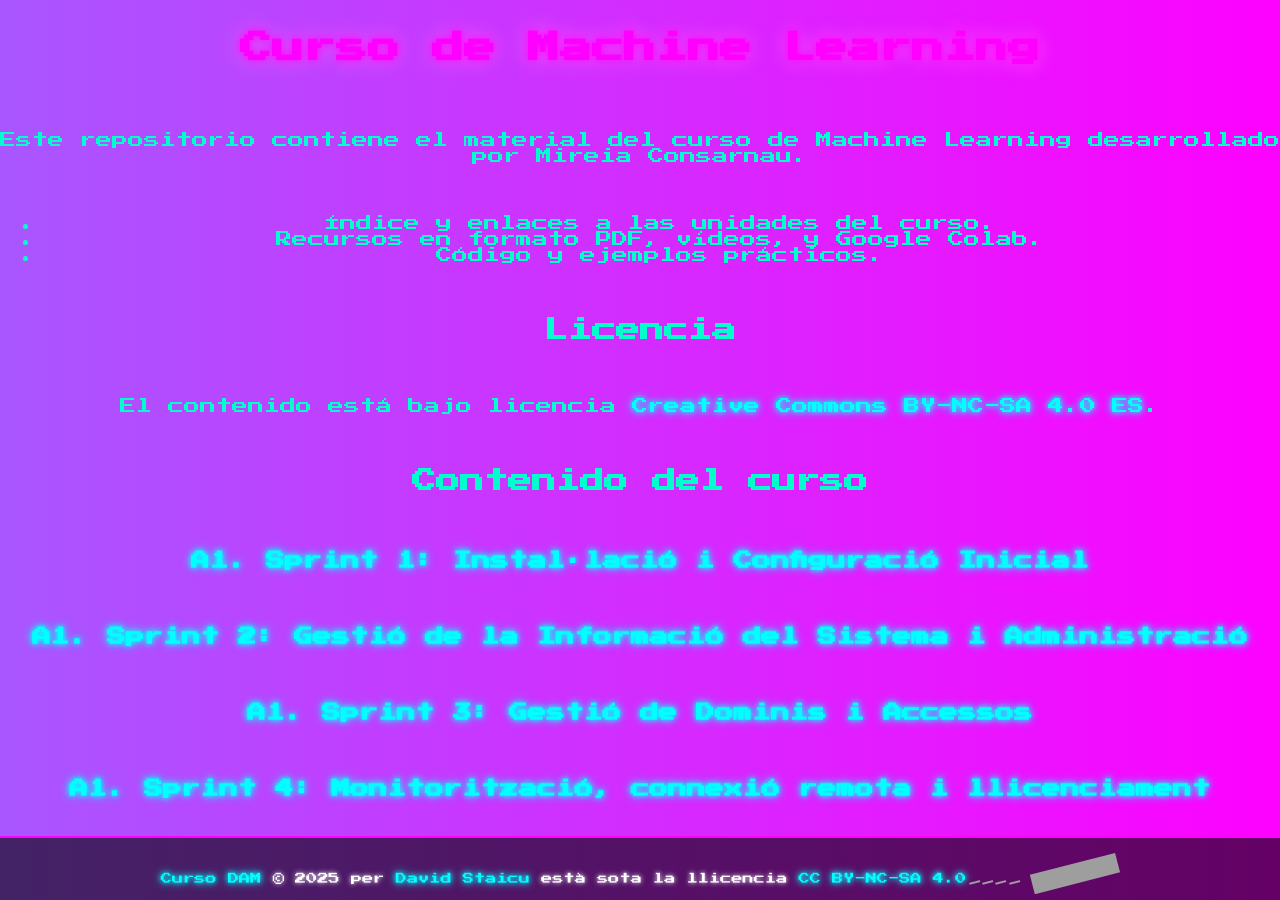
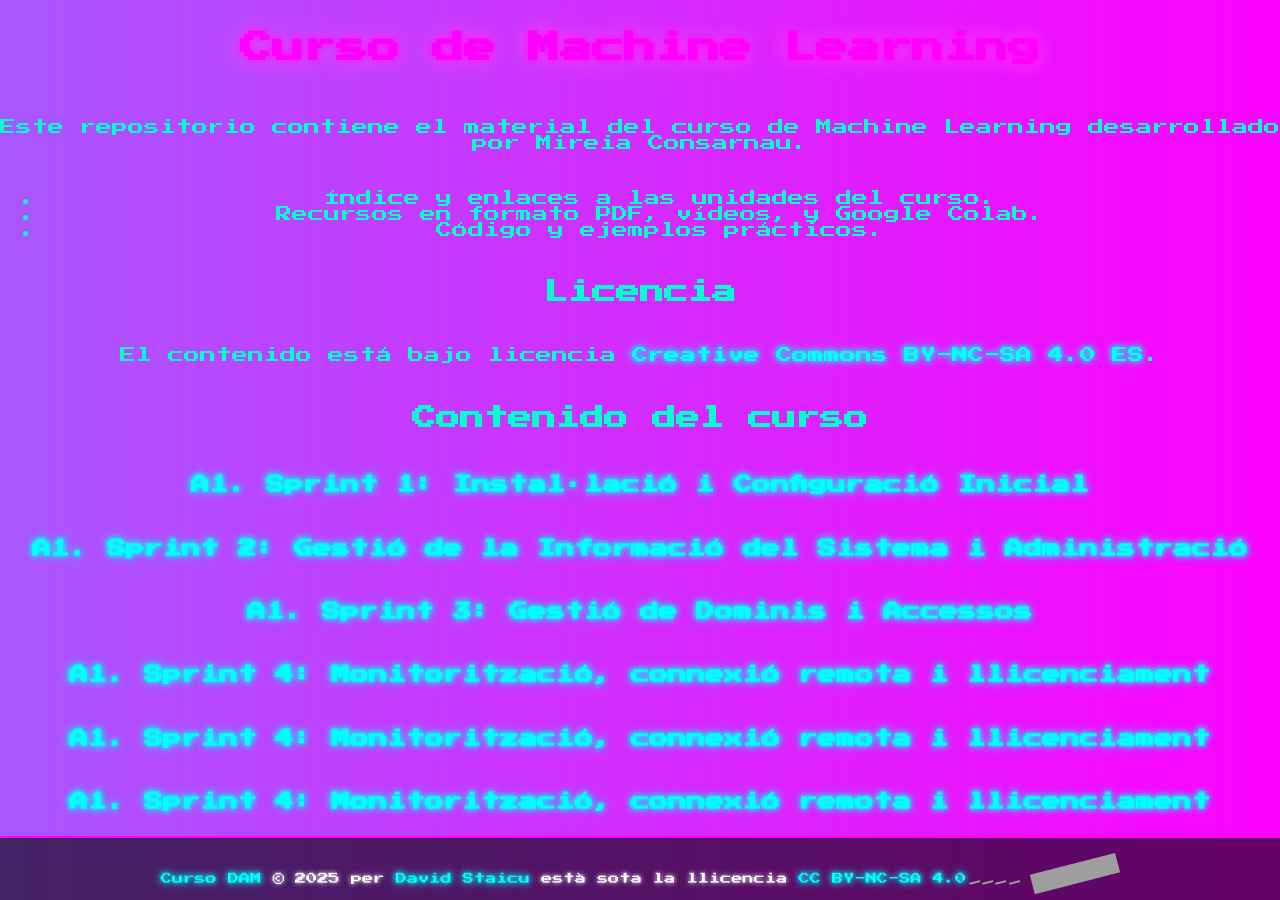
Before and after one commit to davidstaicu-dev/SIPJ1, a Jekyll site: the page built from index.md, in a window 1280 px wide. Built offline with Jekyll 4.4.1, drawn with Linux system fonts in a browser that asks for light colours; grey boxes are pictures that could not be loaded.

Commit message:
Add links for Sprint 5 and Sprint 6

```diff
--- a/index.md
+++ b/index.md
@@ -19,3 +19,5 @@ El contenido está bajo licencia [Creative Commons BY-NC-SA 4.0 ES](LICENSE.md).
 ### [A1. Sprint 2: Gestió de la Informació del Sistema i Administració](sp2/sp2.md)
 ### [A1. Sprint 3: Gestió de Dominis i Accessos](sp3/sp3.md)
 ### [A1. Sprint 4: Monitorització, connexió remota i llicenciament](sp4/sp4.md)
+### [A1. Sprint 4: Monitorització, connexió remota i llicenciament](sp5/sp5.md)
+### [A1. Sprint 4: Monitorització, connexió remota i llicenciament](sp6/sp6.md)
```
